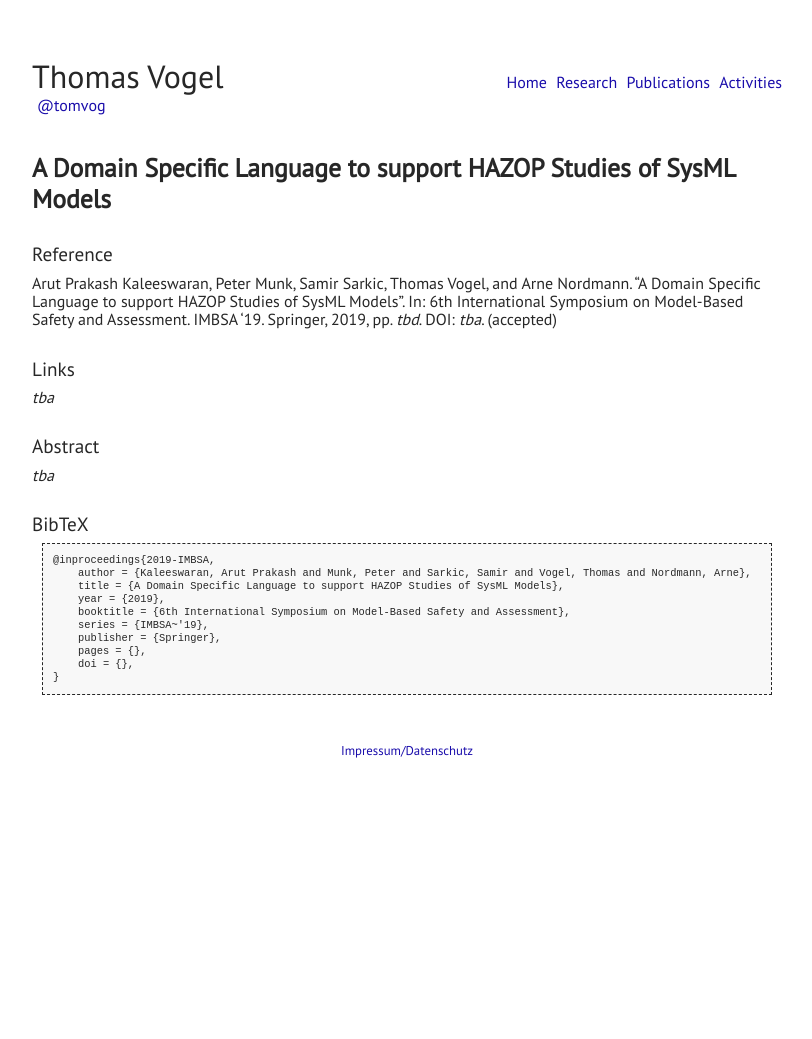
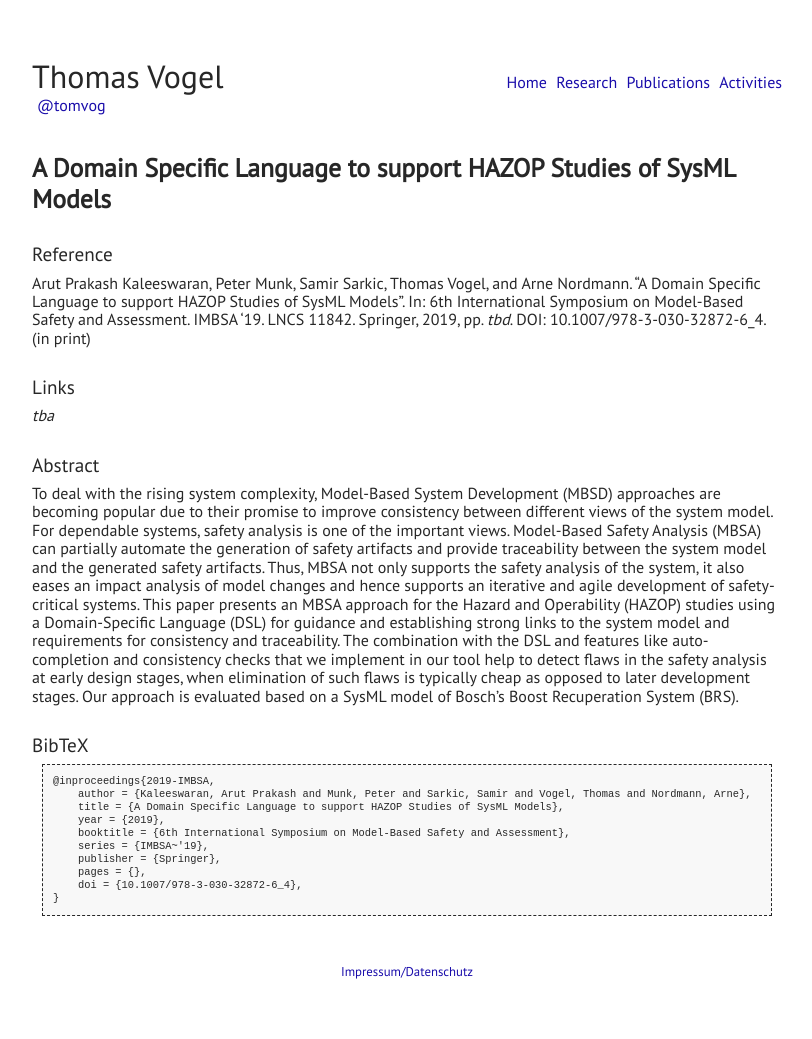
Before and after one commit to thomas-vogel/thomas-vogel.github.io, a Jekyll site: the page built from _pages/publications/2019-IMBSA.md, in a window 1280 px wide. Shown: the whole page, without its empty margins (233-1045 px from the left). Built offline with Jekyll 4.4.1, drawn with Linux system fonts in a browser that asks for light colours; before the commit the page ends 900 px from its top, so only the background shows below that.

Commit message:
Add some IMBSA'19 details.

```diff
--- a/_pages/publications/2019-IMBSA.md
+++ b/_pages/publications/2019-IMBSA.md
@@ -5,13 +5,13 @@ layout: page
 ---
 
 ## Reference
-Arut Prakash Kaleeswaran, Peter Munk, Samir Sarkic, Thomas Vogel, and Arne Nordmann. "A Domain Specific Language to support HAZOP Studies of SysML Models". In: 6th International Symposium on Model-Based Safety and Assessment. IMBSA '19. Springer, 2019, pp. _tbd_. DOI: _tba_. (accepted)
+Arut Prakash Kaleeswaran, Peter Munk, Samir Sarkic, Thomas Vogel, and Arne Nordmann. "A Domain Specific Language to support HAZOP Studies of SysML Models". In: 6th International Symposium on Model-Based Safety and Assessment. IMBSA '19. LNCS 11842. Springer, 2019, pp. _tbd_. DOI: 10.1007/978-3-030-32872-6_4. (in print)
 
 ## Links
 _tba_
 
 ## Abstract
-_tba_
+To deal with the rising system complexity, Model-Based System Development (MBSD) approaches are becoming popular due to their promise to improve consistency between different views of the system model. For dependable systems, safety analysis is one of the important views. Model-Based Safety Analysis (MBSA) can partially automate the generation of safety artifacts and provide traceability between the system model and the generated safety artifacts. Thus, MBSA not only supports the safety analysis of the system, it also eases an impact analysis of model changes and hence supports an iterative and agile development of safety-critical systems. This paper presents an MBSA approach for the Hazard and Operability (HAZOP) studies using a Domain-Specific Language (DSL) for guidance and establishing strong links to the system model and requirements for consistency and traceability. The combination with the DSL and features like auto-completion and consistency checks that we implement in our tool help to detect flaws in the safety analysis at early design stages, when elimination of such flaws is typically cheap as opposed to later development stages. Our approach is evaluated based on a SysML model of Bosch's Boost Recuperation System (BRS).
 
 ## BibTeX
 
@@ -24,6 +24,6 @@ _tba_
     series = {IMBSA~'19},
     publisher = {Springer},
     pages = {},
-    doi = {},
+    doi = {10.1007/978-3-030-32872-6_4},
 }</pre>
 </div>
```
Also changed, not shown: _pages/publications/index.md (+1 -1 lines), _pages/publications/type.md (+1 -1 lines).
